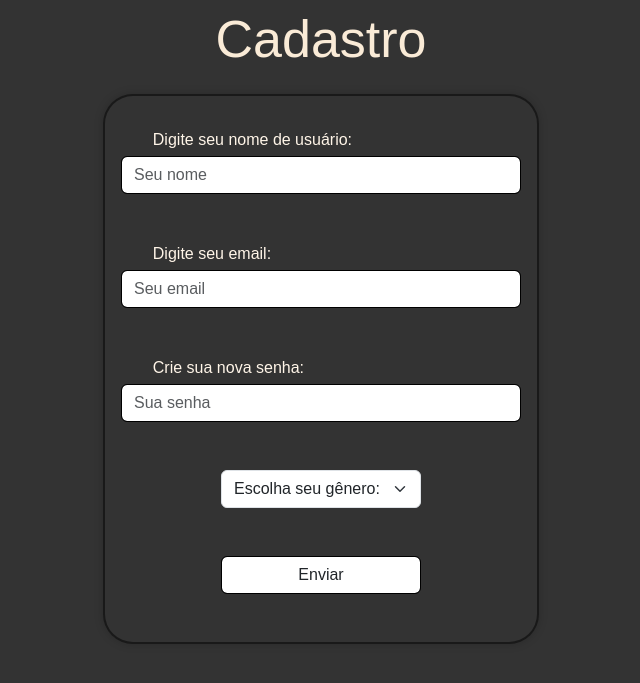
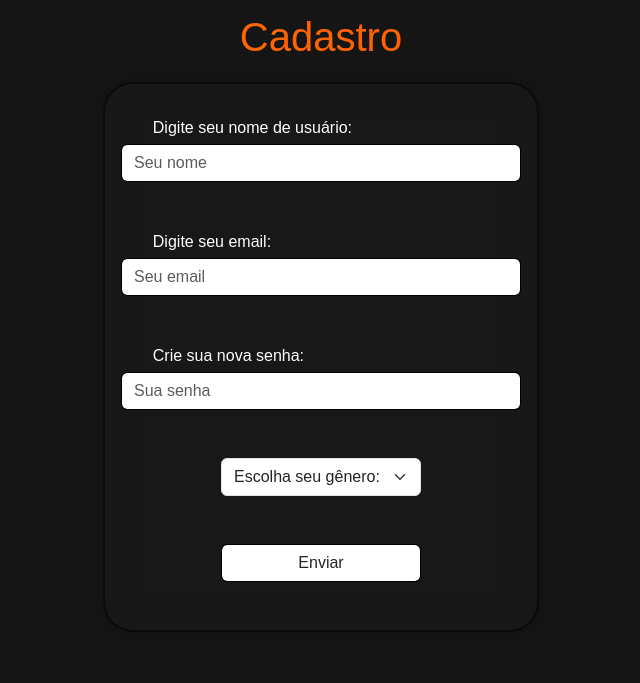
Before and after one commit to Fleuck/Don-Penguin, a PHP site: page /telacadastro.html in a window 1280 px wide. Shown: the top 683 px of the page, without its empty margins (319-959 px from the left). Run offline with PHP 8.4, Linux system fonts and the light colour scheme.

Commit message:
atualizaForms

```diff
--- a/TelaCadastro/telacadastro.html
+++ b/TelaCadastro/telacadastro.html
@@ -12,7 +12,7 @@
 
     <body>
         <div class="text-center titulo">
-            <p>Cadastro</p>
+            <h1>Cadastro</h1>
         </div>
         <div class="text-center">
             <form name="form" id="form" action="../TelaLogin/telalogin.html" enctype="text/plain" method="get"
--- a/TelaCadastro/telacadastroCSS.css
+++ b/TelaCadastro/telacadastroCSS.css
@@ -6,7 +6,7 @@
 }
 
 body {
-    background-color: #333 !important;
+    background-color: #151515 !important;
 }
 
 .custom-form .form-control {
@@ -19,24 +19,41 @@ body {
     border: 2px solid rgba(0, 0, 0, .5);
     backdrop-filter: blur(20px);
     box-shadow: 0 0 10px rgba(0, 0, 0, .2);
-    background-color: #333;
+    background-color: #1f1f1f61;
     margin-left: 33%;
     margin-right: 33%;
     border-radius: 30px;
 }
 
 .titulo {
-    font-size: 52px;
-    color: antiquewhite;
+    z-index: 1;
+    font-size: 40px;
+    text-align: center;
+    background: linear-gradient(to right, #ffffff 20%, rgb(255, 106, 0) 40%, rgb(255, 98, 0) 60%, #ffffff 80%);
+    background-size: 200% auto;
+    color: #fff;
+    background-clip: text;
+    -webkit-background-clip: text;
+    -webkit-text-fill-color: transparent;
+    animation: shine 5s linear infinite;
+    margin: 0;
+    padding: 1%;
+
 }
 
 .LabelDeslocamentoEsquerda {
     display: flex;
     align-items: start;
     padding-left: 11%;
-    color: rgb(255, 245, 232);
+    color: rgb(255, 255, 255);
 }
 
 .error-message{
-    color: red;
+    color: rgb(255, 72, 0);
 }
+
+@keyframes shine {
+    to {
+        background-position: 200% center;
+        }
+    }
--- a/cadastroAtorDiretor/index.css
+++ b/cadastroAtorDiretor/index.css
@@ -11,7 +11,7 @@ body {
     justify-content: center;
     align-items: center;
     min-height: 100vh;
-    background-color: #333;
+    background-color: #151515;
 }
 
 /* formulário */
@@ -58,7 +58,7 @@ body {
     background: transparent;
     border: none;
     outline: none;
-    border: 2px solid rgba(255, 255, 255, .2);
+    border: 2px solid rgba(74, 74, 74, 0.885);
     border-radius: 40px;
     font-size: 16px;
     color: #fff;
```
Also changed, not shown: CadastroFiIme/Filmecad.html (+19 -2 lines).
